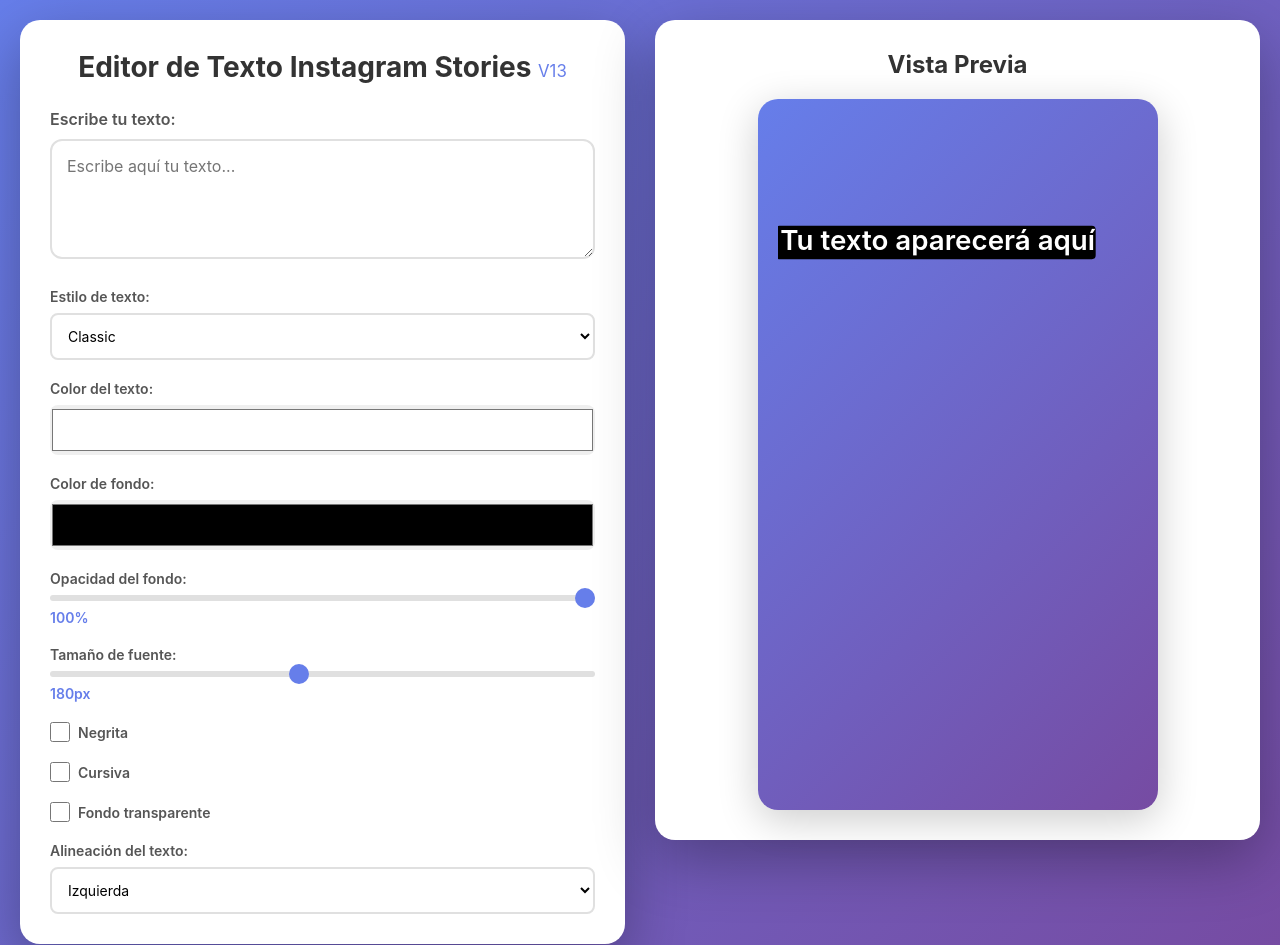
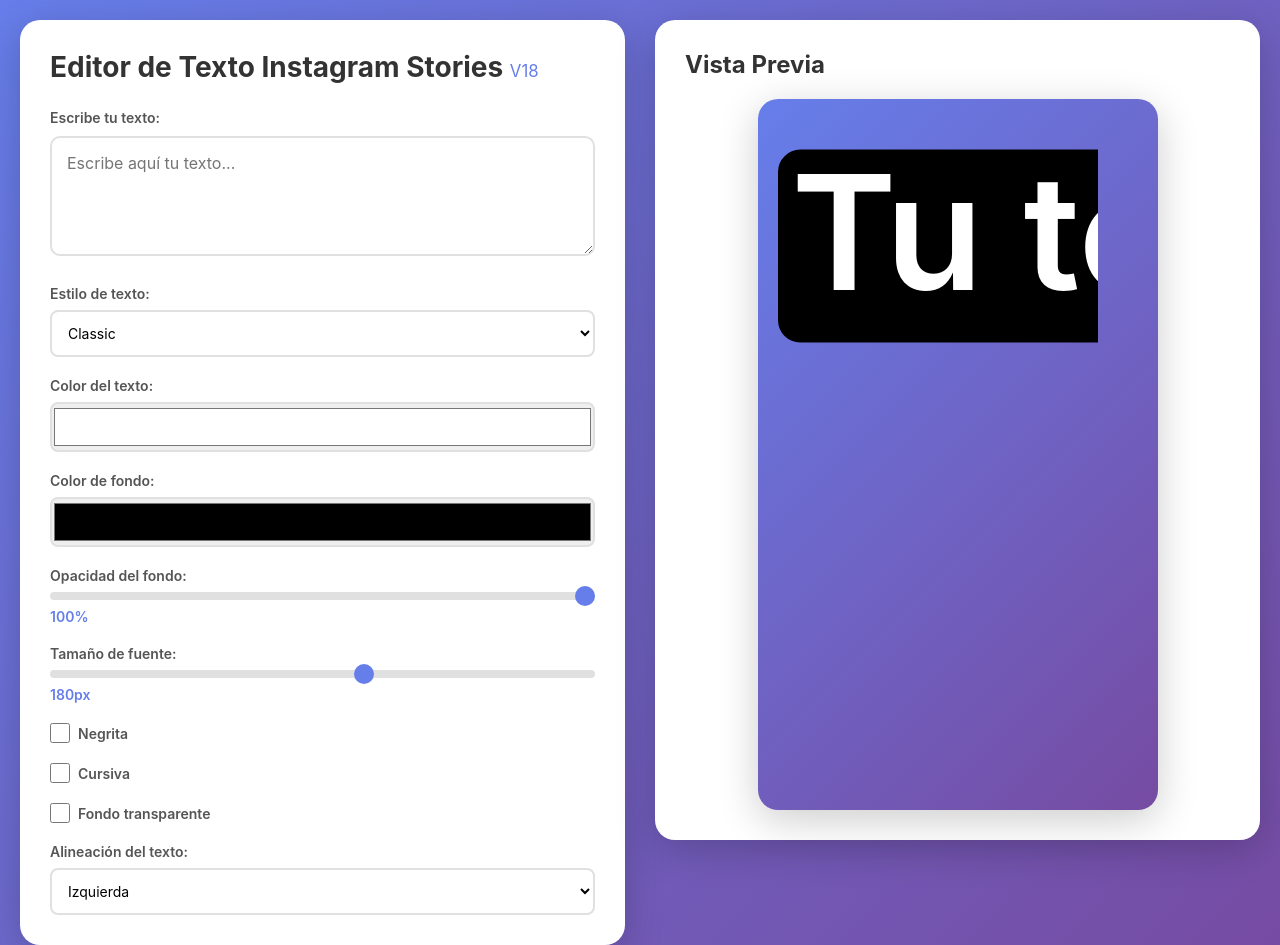
Before and after one commit to Fondarts/IG-Text, a plain HTML site: page index.html in a window 1280 px wide. Shown: the top 945 px of the page. Drawn offline with Linux system fonts and the light colour scheme.

Commit message:
Corregir padding uniforme y mantener tamaÃ±o de texto constante (V18)

```diff
--- a/index.html
+++ b/index.html
@@ -9,7 +9,7 @@
 <body>
     <div class="container">
         <div class="editor-panel">
-            <h1>Editor de Texto Instagram Stories <span style="font-size: 0.6em; color: #667eea; font-weight: normal;">V13</span></h1>
+            <h1>Editor de Texto Instagram Stories <span style="font-size: 0.6em; color: #667eea; font-weight: normal;">V18</span></h1>
 
             <div class="input-section">
                 <label for="text-input">Escribe tu texto:</label>
@@ -46,7 +46,7 @@
 
                 <div class="control-group">
                     <label for="font-size">Tamaño de fuente:</label>
-                    <input type="range" id="font-size" min="80" max="300" value="180">
+                    <input type="range" id="font-size" min="15" max="300" value="180">
                     <span id="font-size-value">180px</span>
                 </div>
 
--- a/script.js
+++ b/script.js
@@ -50,7 +50,9 @@
         const txtColor = textColor.value;
         const backgroundColor = bgColor.value;
         const opacity = bgOpacity.value / 100;
-        const size = Math.max(parseInt(fontSize.value) || 180, 30);
+        // Leer el valor del slider correctamente
+        const sliderValue = fontSize.value;
+        const size = Math.max(parseInt(sliderValue, 10) || 180, 15);
         const isBold = bold.checked;
         const isItalic = italic.checked;
         const isTransparent = transparentBg.checked;
@@ -122,21 +124,39 @@
         const totalHeight = lineMetrics.reduce((sum, m) => sum + m.height, 0) + (padding * 2);
 
         // Recalcular posiciones X según la alineación
+        // El padding es uniforme en todas las direcciones
         lineMetrics.forEach((metric) => {
             if (alignment === 'center') {
                 metric.x = maxWidth / 2;
             } else if (alignment === 'right') {
+                // Alineación derecha: texto pegado al borde derecho con padding
                 metric.x = maxWidth - padding;
             } else {
-                // Izquierda
+                // Izquierda: texto pegado al borde izquierdo con padding
                 metric.x = padding;
             }
         });
 
-        // Ajustar tamaño del SVG
-        svg.setAttribute('width', maxWidth);
-        svg.setAttribute('height', totalHeight);
-        svg.setAttribute('viewBox', `0 0 ${maxWidth} ${totalHeight}`);
+        // Ajustar viewBox del SVG con tamaño fijo para mantener el tamaño del texto constante
+        // El SVG tiene un tamaño fijo en CSS (width: calc(100% - 40px))
+        // Usamos un viewBox fijo basado en un tamaño de referencia constante
+        // para que el texto siempre se vea al mismo tamaño visual
+        const storyContainer = svg.closest('.story-container');
+        let referenceWidth = 400; // Ancho de referencia fijo (mismo que max-width del contenedor)
+        let referenceHeight = (referenceWidth * 16) / 9; // Altura de referencia basada en aspect-ratio 9:16 (vertical)
+
+        if (storyContainer) {
+            const rect = storyContainer.getBoundingClientRect();
+            if (rect.width > 0) {
+                referenceWidth = rect.width - 40; // Restar padding
+                referenceHeight = rect.height - 40;
+            }
+        }
+
+        // Usar un viewBox fijo para mantener el tamaño visual del texto constante
+        // El contenido se escalará dentro de este viewBox fijo
+        svg.setAttribute('viewBox', `0 0 ${referenceWidth} ${referenceHeight}`);
+        svg.setAttribute('preserveAspectRatio', 'xMidYMid meet');
 
         // Convertir color de fondo a rgba
         function hexToRgba(hex, alpha) {
@@ -164,16 +184,17 @@
                 const textWidth = lineMetric.width;
                 const width = textWidth + 2 * padding;
 
-                // Calcular posición según alineación (exactamente como en el código Android)
+                // Calcular posición según alineación
+                // El padding debe ser uniforme en todas las direcciones
                 let shiftLeft, shiftRight;
                 if (alignment === 'right') {
-                    // ALIGN_END / Gravity.RIGHT
-                    shiftLeft = maxWidth - width + padding;
-                    shiftRight = maxWidth + padding;
+                    // ALIGN_END / Gravity.RIGHT - padding uniforme a la derecha
+                    shiftLeft = maxWidth - width;
+                    shiftRight = maxWidth;
                 } else if (alignment === 'left') {
-                    // ALIGN_START / Gravity.LEFT
-                    shiftLeft = 0 - padding;
-                    shiftRight = width + shiftLeft;
+                    // ALIGN_START / Gravity.LEFT - padding uniforme a la izquierda
+                    shiftLeft = 0;
+                    shiftRight = width;
                 } else {
                     // ALIGN_CENTER / Gravity.CENTER
                     shiftLeft = (maxWidth - width) / 2;
--- a/styles.css
+++ b/styles.css
@@ -20,25 +20,18 @@
     align-items: start;
 }
 
-.editor-panel, .preview-panel {
+.editor-panel {
     background: white;
     border-radius: 20px;
     padding: 30px;
-    box-shadow: 0 20px 60px rgba(0, 0, 0, 0.3);
+    box-shadow: 0 10px 40px rgba(0, 0, 0, 0.2);
 }
 
-h1 {
+.editor-panel h1 {
     color: #333;
     margin-bottom: 25px;
     font-size: 28px;
-    text-align: center;
-}
-
-h2 {
-    color: #333;
-    margin-bottom: 20px;
-    font-size: 24px;
-    text-align: center;
+    font-weight: 700;
 }
 
 .input-section {
@@ -50,21 +43,22 @@
     margin-bottom: 10px;
     color: #555;
     font-weight: 600;
+    font-size: 14px;
 }
 
-#text-input {
+.input-section textarea {
     width: 100%;
     min-height: 120px;
     padding: 15px;
     border: 2px solid #e0e0e0;
-    border-radius: 12px;
+    border-radius: 10px;
     font-size: 16px;
     font-family: inherit;
     resize: vertical;
     transition: border-color 0.3s;
 }
 
-#text-input:focus {
+.input-section textarea:focus {
     outline: none;
     border-color: #667eea;
 }
@@ -90,15 +84,21 @@
 .control-group input[type="color"] {
     width: 100%;
     height: 50px;
-    border: none;
+    border: 2px solid #e0e0e0;
     border-radius: 8px;
     cursor: pointer;
+    transition: border-color 0.3s;
+}
+
+.control-group input[type="color"]:focus {
+    outline: none;
+    border-color: #667eea;
 }
 
 .control-group input[type="range"] {
     width: 100%;
-    height: 6px;
-    border-radius: 3px;
+    height: 8px;
+    border-radius: 5px;
     background: #e0e0e0;
     outline: none;
     -webkit-appearance: none;
@@ -183,7 +183,8 @@
 .text-svg {
     position: relative;
     display: block;
-    max-width: calc(100% - 40px);
+    width: calc(100% - 40px);
+    height: calc(100% - 40px);
     cursor: move;
     user-select: none;
     transition: transform 0.1s ease;
@@ -203,8 +204,7 @@
 
 .text-preview.neon {
     font-family: 'Arial Black', Arial, sans-serif;
-    text-shadow: 0 0 10px currentColor, 0 0 20px currentColor, 0 0 30px currentColor;
-    letter-spacing: 2px;
+    text-shadow: 0 0 10px currentColor, 0 0 20px currentColor;
 }
 
 .text-preview.typewriter {
@@ -213,17 +213,26 @@
 }
 
 .text-preview.strong {
-    font-family: 'Impact', 'Arial Black', sans-serif;
+    font-family: Impact, 'Arial Black', sans-serif;
     letter-spacing: 1px;
-    text-transform: uppercase;
 }
 
-@media (max-width: 968px) {
+.preview-panel {
+    background: white;
+    border-radius: 20px;
+    padding: 30px;
+    box-shadow: 0 10px 40px rgba(0, 0, 0, 0.2);
+}
+
+.preview-panel h2 {
+    color: #333;
+    margin-bottom: 20px;
+    font-size: 24px;
+    font-weight: 700;
+}
+
+@media (max-width: 1024px) {
     .container {
         grid-template-columns: 1fr;
     }
-
-    .story-container {
-        max-width: 100%;
-    }
 }
```
